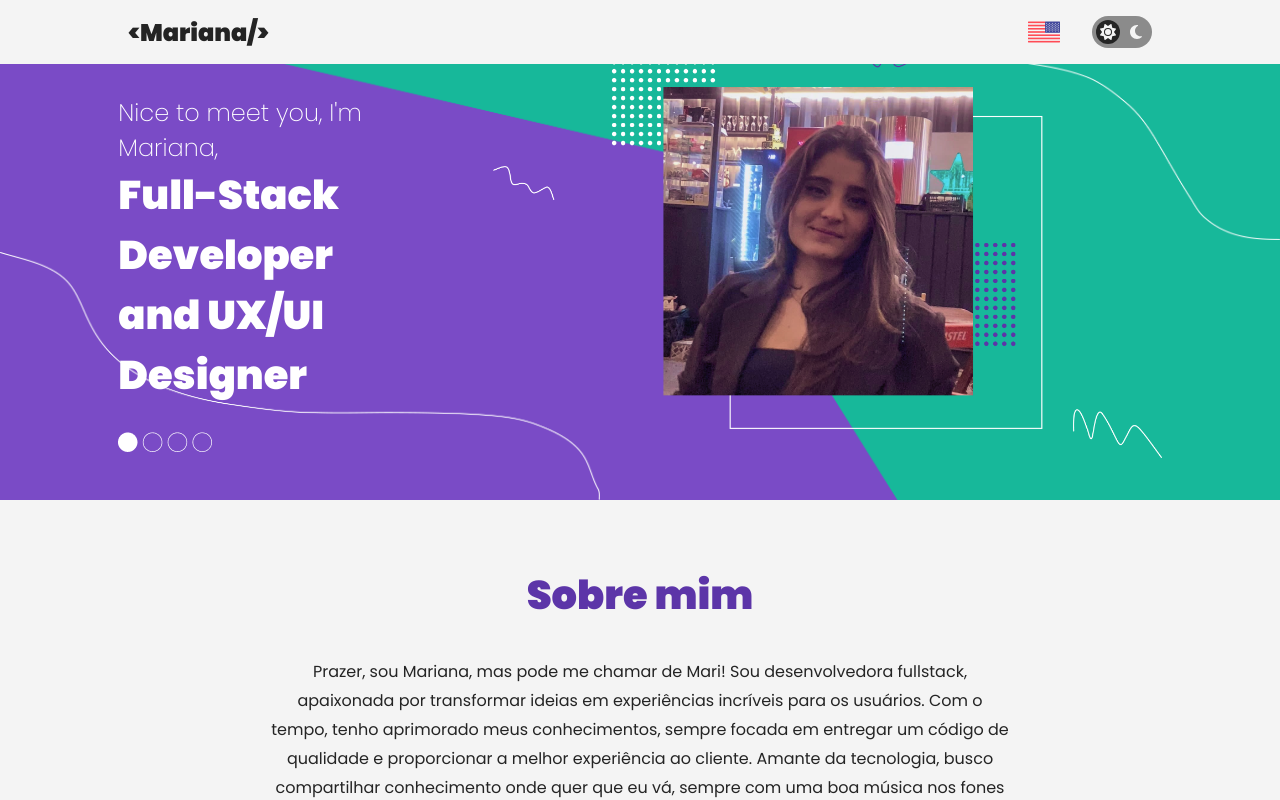
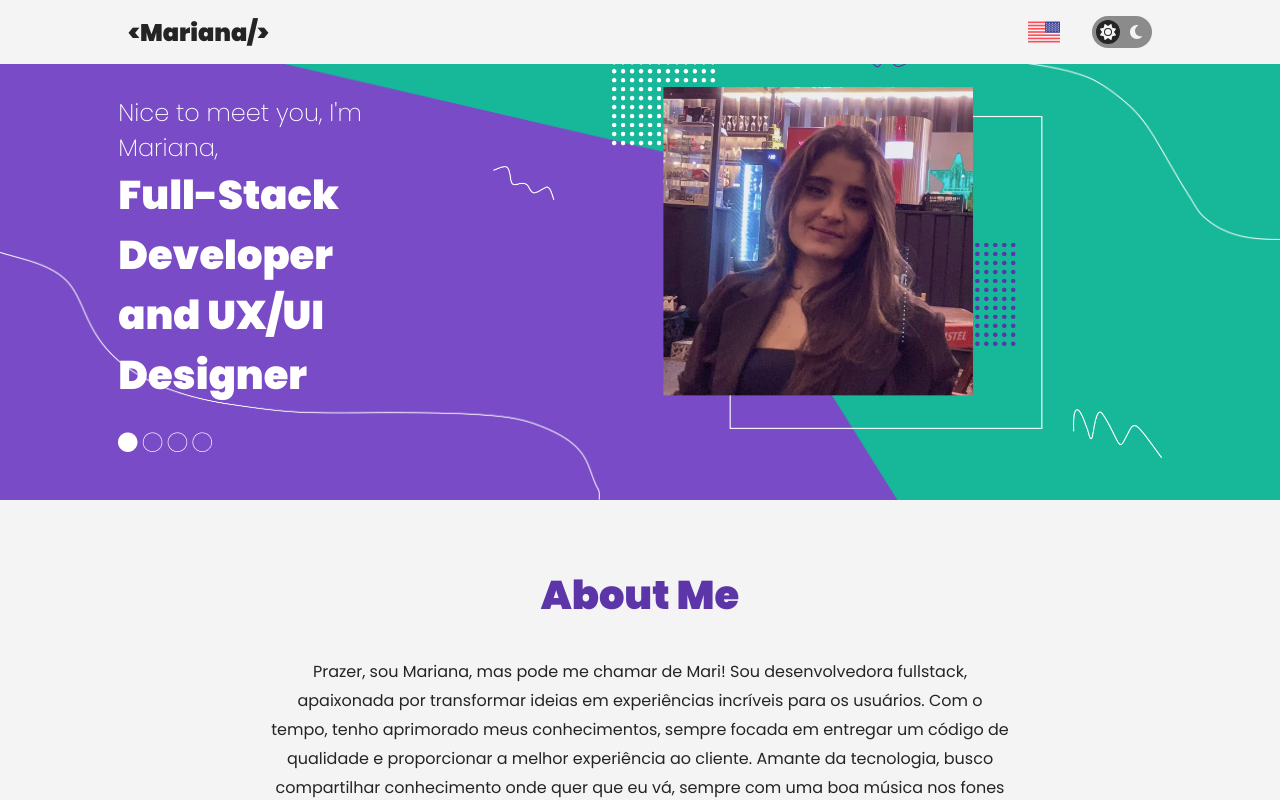
Before and after one commit to marialmeida1/web-portfolio-marialmeida1, a Next.js app: page /en in a window 1280 px wide. Shown: the top 800 px of the page. Built offline with nearby package versions, Linux system fonts and the light colour scheme.

Commit message:
feat: configuration generates

```diff
--- a/src/app/[locale]/page.tsx
+++ b/src/app/[locale]/page.tsx
@@ -1,6 +1,8 @@
 // Translate
 import { useTranslations } from 'next-intl';
-import { BannerContent } from '@/src/types/BannerContent';
+import { generateAboutContent } from '@/src/utils/GenerateAboutContent'
+import { generateBannerContent } from '@/src/utils/GenerateBannerContent'
+
 
 // Components
 import Banner from '@/src/components/home/Banner';
@@ -12,17 +14,17 @@ import Networks from '@/src/components/home/Networks';
 import Projects from '@/src/components/home/Projects';
 
 export default function HomePage() {
-    const t = useTranslations();
 
-    const bannerContent = {
-        apresentation: t('home__page.banner.apresentation'),
-        job: t('home__page.banner.job')
-    };
+    // Banner
+    const bannerContent = generateBannerContent();
+
+    // About
+    const aboutContent = generateAboutContent();
 
     return (
         <>
             <Banner content={bannerContent} />
-            <About />
+            <About content={aboutContent} />
             <IconsLine />
             <Projects />
             <Publications />
--- a/src/components/home/About.tsx
+++ b/src/components/home/About.tsx
@@ -9,10 +9,17 @@ import { faUpRightFromSquare } from '@fortawesome/free-solid-svg-icons';
 // Componentes
 import Timeline from "./about/Timeline";
 
-export default function About() {
+// Types
+import { AboutContent } from '@/src/types/AboutContent'
+
+interface AboutProps {
+    content: AboutContent
+}
+
+export default function About({content}: AboutProps) {
     return (
         <section className={`container ${style.about}`}>
-            <h1>Sobre mim</h1>
+            <h1>{content.about.title}</h1>
             <p>Prazer, sou Mariana, mas pode me chamar de Mari! Sou desenvolvedora fullstack, apaixonada por transformar ideias em experiências incríveis
                 para os usuários. Com o tempo, tenho aprimorado meus conhecimentos, sempre focada em entregar um código de qualidade e proporcionar a melhor
                 experiência ao cliente. Amante da tecnologia, busco compartilhar conhecimento onde quer que eu vá, sempre com uma boa música nos fones
@@ -36,6 +43,7 @@ export default function About() {
 
                 <a href="/files/curriculo.pdf" download="curriculo.pdf" className={style.about__btncv}>
                     Download
+
                     <FontAwesomeIcon icon={faUpRightFromSquare} />
                 </a>
             </div>
--- /dev/null
+++ b/src/types/AboutContent.ts
@@ -0,0 +1,24 @@
+export interface AboutContent {
+    about: {
+      title: string;
+      description: {
+        text: string;
+        cta: string;
+      };
+      timeline: {
+        description: string;
+        month: string;
+        year: string;
+        color: string;
+      }[];
+      stacks: {
+        name: string;
+        title: string;
+        description: string;
+      }[];
+      cta: {
+        text: string;
+        cta: string;
+      };
+    };
+  }
--- /dev/null
+++ b/src/utils/GenerateAboutContent.ts
@@ -0,0 +1,79 @@
+import { useTranslations } from 'next-intl';
+
+export const generateAboutContent = () => {
+    const t = useTranslations('home__page.about');
+
+    return {
+        about: {
+            title: t('title'),
+            description: {
+                text: t('description.text'),
+                cta: t('description.cta'),
+            },
+            timeline: [
+                {
+                    description: t('timeline.0.description'),
+                    month: t('timeline.0.month'),
+                    year: t('timeline.0.year'),
+                    color: t('timeline.0.color'),
+                },
+                {
+                    description: t('timeline.1.description'),
+                    month: t('timeline.1.month'),
+                    year: t('timeline.1.year'),
+                    color: t('timeline.1.color'),
+                },
+                {
+                    description: t('timeline.2.description'),
+                    month: t('timeline.2.month'),
+                    year: t('timeline.2.year'),
+                    color: t('timeline.2.color'),
+                },
+                {
+                    description: t('timeline.3.description'),
+                    month: t('timeline.3.month'),
+                    year: t('timeline.3.year'),
+                    color: t('timeline.3.color'),
+                },
+                {
+                    description: t('timeline.4.description'),
+                    month: t('timeline.4.month'),
+                    year: t('timeline.4.year'),
+                    color: t('timeline.4.color'),
+                },
+                {
+                    description: t('timeline.5.description'),
+                    month: t('timeline.5.month'),
+                    year: t('timeline.5.year'),
+                    color: t('timeline.5.color'),
+                },
+            ],
+            stacks: [
+                {
+                    name: t('stacks.0.name'),
+                    title: t('stacks.0.title'),
+                    description: t('stacks.0.description'),
+                },
+                {
+                    name: t('stacks.1.name'),
+                    title: t('stacks.1.title'),
+                    description: t('stacks.1.description'),
+                },
+                {
+                    name: t('stacks.2.name'),
+                    title: t('stacks.2.title'),
+                    description: t('stacks.2.description'),
+                },
+                {
+                    name: t('stacks.3.name'),
+                    title: t('stacks.3.title'),
+                    description: t('stacks.3.description'),
+                },
+            ],
+            cta: {
+                text: t('cta.text'),
+                cta: t('cta.cta'),
+            },
+        },
+    };
+};
--- /dev/null
+++ b/src/utils/GenerateBannerContent.ts
@@ -0,0 +1,10 @@
+import { useTranslations } from 'next-intl';
+
+export const generateBannerContent = () => {
+    const t = useTranslations('home__page.banner');
+
+    return {
+        apresentation: t('apresentation'),
+        job: t('job')
+    };
+};
```
